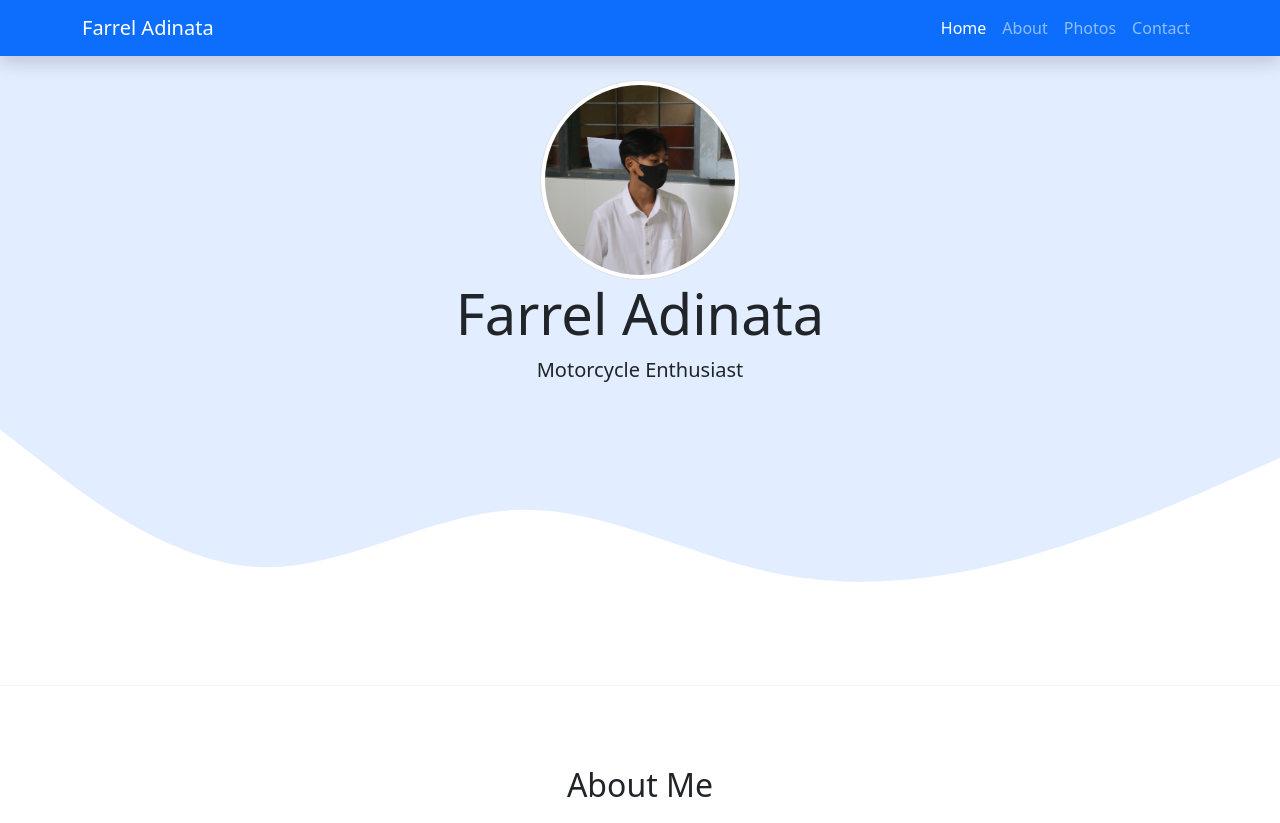
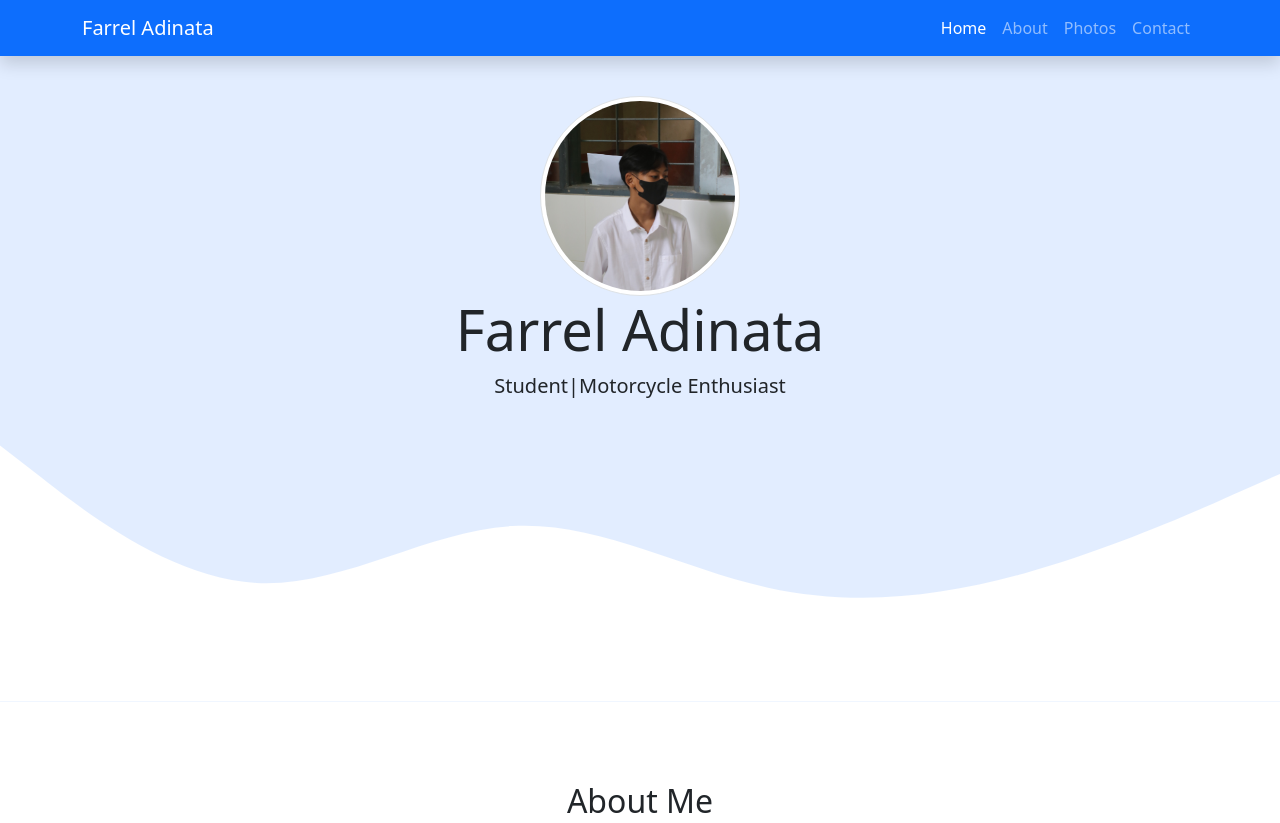
Before and after one commit to farrelwibuu/farrelwibuu.github.io, a plain HTML site: page index.html in a window 1280 px wide. Shown: the top 823 px of the page. Drawn offline with nearby package versions, Linux system fonts and the light colour scheme.

Commit message:
update cv

```diff
--- a/index.html
+++ b/index.html
@@ -40,7 +40,7 @@
     <section class="jumbotron text-center">
       <img src="img/farrel.JPG" alt="Farrel Adinata" width="200" class="rounded-circle img-thumbnail" />
       <h1 class="display-4">Farrel Adinata</h1>
-      <p class="lead">Motorcycle Enthusiast</p>
+      <p class="lead">Student|Motorcycle Enthusiast</p>
       <svg xmlns="http://www.w3.org/2000/svg" viewBox="0 0 1440 320">
         <path
           fill="#ffffff"
--- a/style.css
+++ b/style.css
@@ -1,5 +1,5 @@
 .jumbotron {
-  padding-top: 5rem;
+  padding-top: 6rem;
   background-color: #e2edff;
 }
 
```
